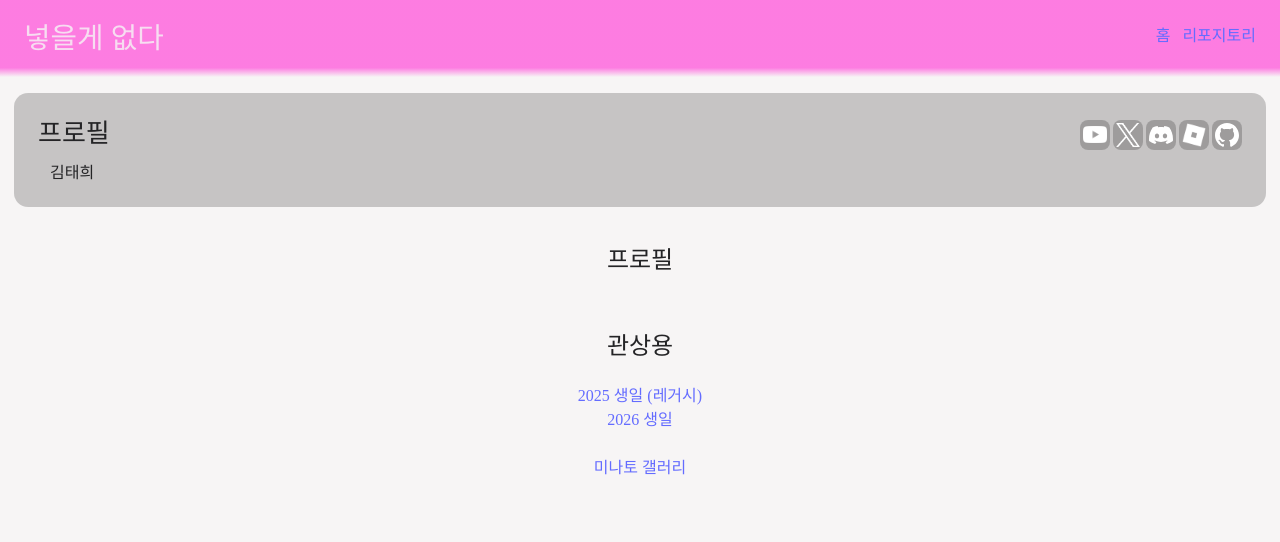
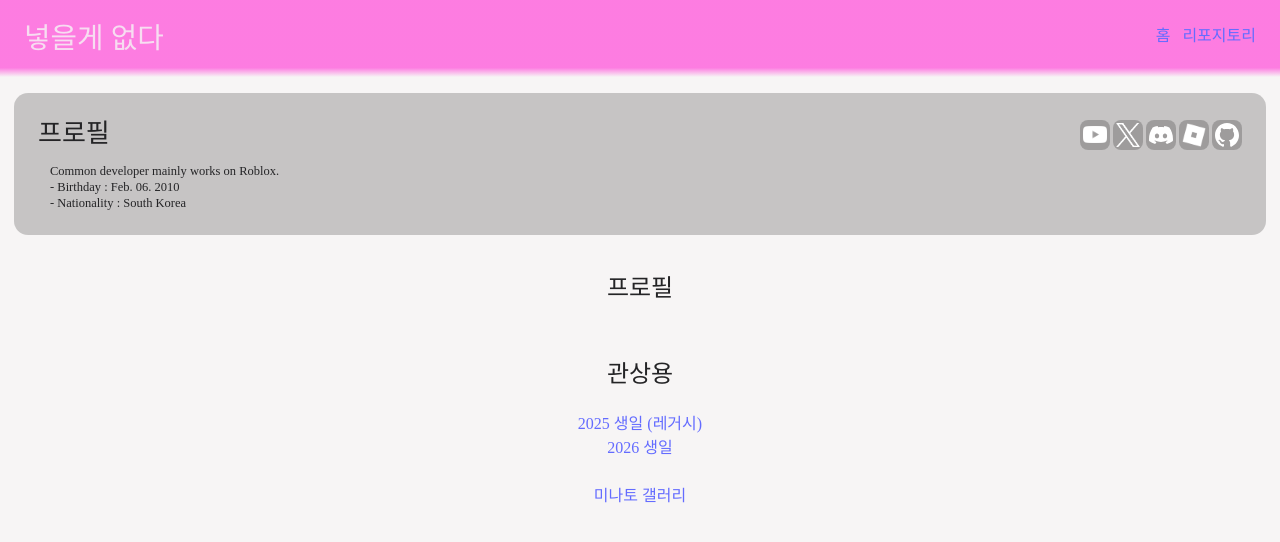
Before and after one commit to tabthedev/Page, a React (Vite) app: page / in a window 1280 px wide. Shown: the top 542 px of the page. Built offline with nearby package versions, Linux system fonts and the light colour scheme; a web font is replaced by a local one.

Commit message:
프로필 내용 추가 및 폰트크기 수정

```diff
--- a/src/main.jsx
+++ b/src/main.jsx
@@ -62,7 +62,9 @@ function Home() {
       </div>
       </h3>
 
-      김태희
+      Common developer mainly works on Roblox. <br/>
+      - Birthday : Feb. 06. 2010 <br/>
+      - Nationality : South Korea <br/>
     </Box>
 
 
--- a/src/templates/V1/Articles/Box.css
+++ b/src/templates/V1/Articles/Box.css
@@ -2,6 +2,7 @@
     align-items: baseline;
     text-align: left;
     font-weight: 300;
+    font-size: 12.5px;
     line-height: 1.3;
     margin: 0 14px 14px 14px;
     padding: 24px 24px 24px 36px;
```
